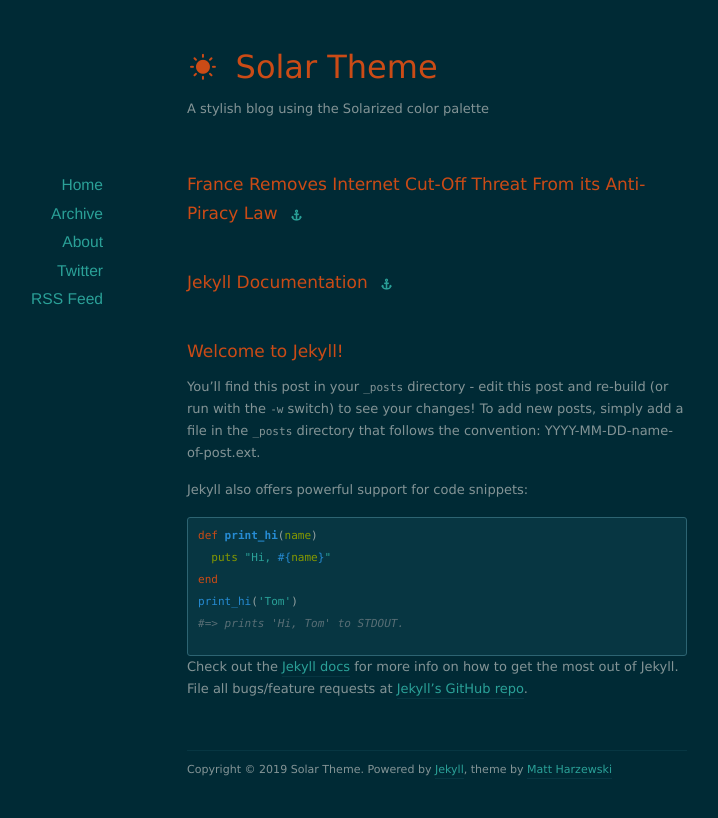
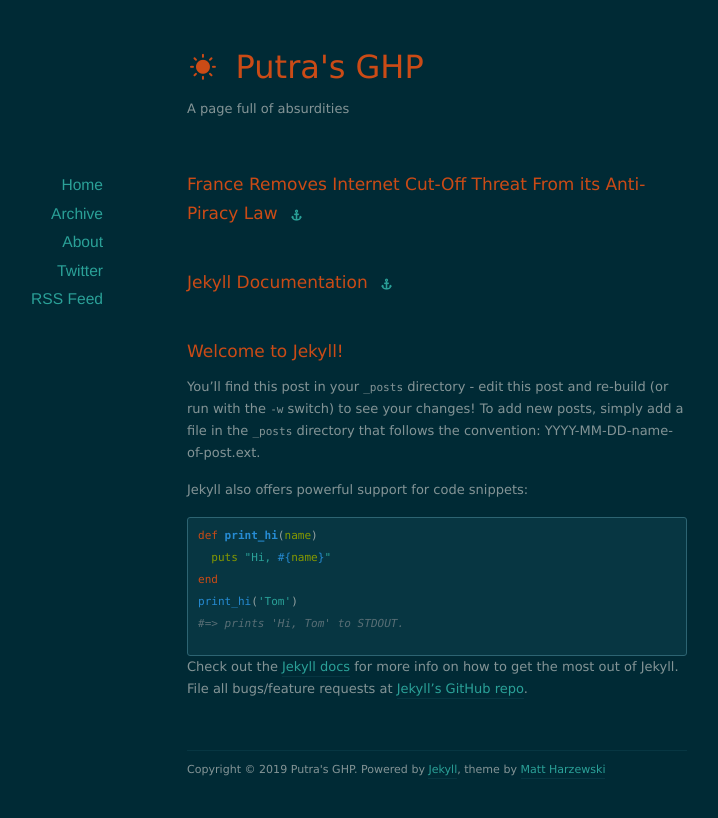
Before and after one commit to mputrap/mputrap.github.io, a Jekyll site: the page built from index.html, in a window 1280 px wide. Shown: the top 818 px of the page, without its empty margins (203-921 px from the left). Built offline with Jekyll 4.4.1, drawn with Linux system fonts in a browser that asks for light colours; nearby versions of some CDN libraries; the list of posts is cut into pages by our own code.

Commit message:
Update _config.yml

```diff
--- a/_config.yml
+++ b/_config.yml
@@ -1,6 +1,6 @@
-name: Solar Theme
-url: http://example.org
-description: A stylish blog using the Solarized color palette
+name: Putra's GHP
+url: http://mputrap.github.io
+description: A page full of absurdities
 
 permalink: /:year/:month/:day/:title/
 paginate: 10
```
